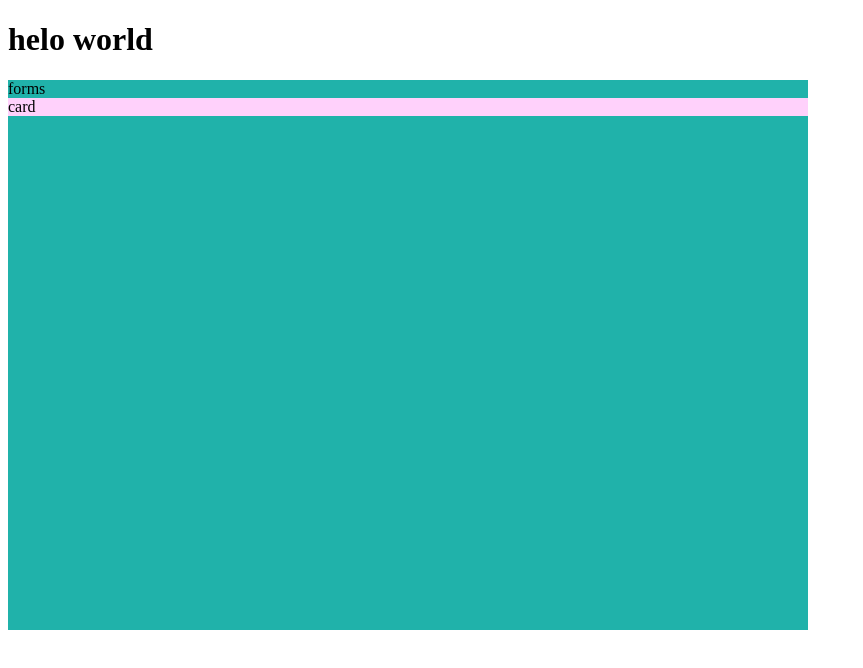
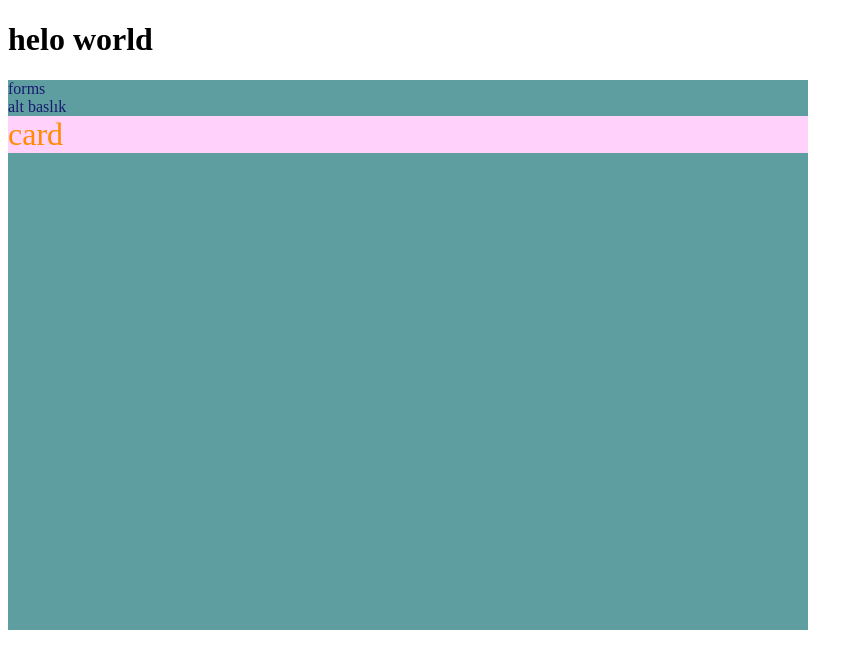
Before and after one commit to banuaggun/multi-step-form, a Vue app: page / in a window 1280 px wide. Shown: the top 668 px of the page, without its empty margins (0-863 px from the left). Built offline with nearby package versions, Linux system fonts and the light colour scheme.

Commit message:
sass color spelling rule verified

```diff
--- a/src/App.vue
+++ b/src/App.vue
@@ -13,6 +13,7 @@ export default{
 }
 </script>
 
-<style scoped>
+<style>
+@import './styles/global/global.sass';
 
 </style>
--- a/src/components/MultiStep.vue
+++ b/src/components/MultiStep.vue
@@ -1,7 +1,8 @@
 <template>
   <div class="card">
-    <div class="card-steps-container">
+    <div class="card-steps-container container">
       <Steps />
+    <span>alt baslık</span>
     </div>
     <div class="card-steps-form-details classroom">
       card
@@ -13,10 +14,11 @@ import Steps from './Steps.vue'
 
 </script>
 <style lang="scss">
-@import "../styles/global/global.sass";
+//@import "../styles/global/global.sass";
   $bg-classroom: #ffd1fb;
 
 .classroom {
   background: $bg-classroom;
 }
+
 </style>
--- a/src/main.js
+++ b/src/main.js
@@ -1,5 +1,5 @@
 import { createApp } from 'vue'
-//import './styles/main.sass'
+//import './styles/global/global.sass'
 import App from './App.vue'
 
 createApp(App).mount('#app')
--- a/src/styles/global/global.sass
+++ b/src/styles/global/global.sass
@@ -1,4 +1,11 @@
 .card
+  $text-color:midnightblue
+  $bg-color-card:cadetblue
   height:550px
   width:800px
-  background-color: lightseagreen
+  color:$text-color
+  background-color: $bg-color-card
+  &-steps-form-details
+    $text-color-1:darkorange
+    color:$text-color-1
+    font-size:2rem
```
